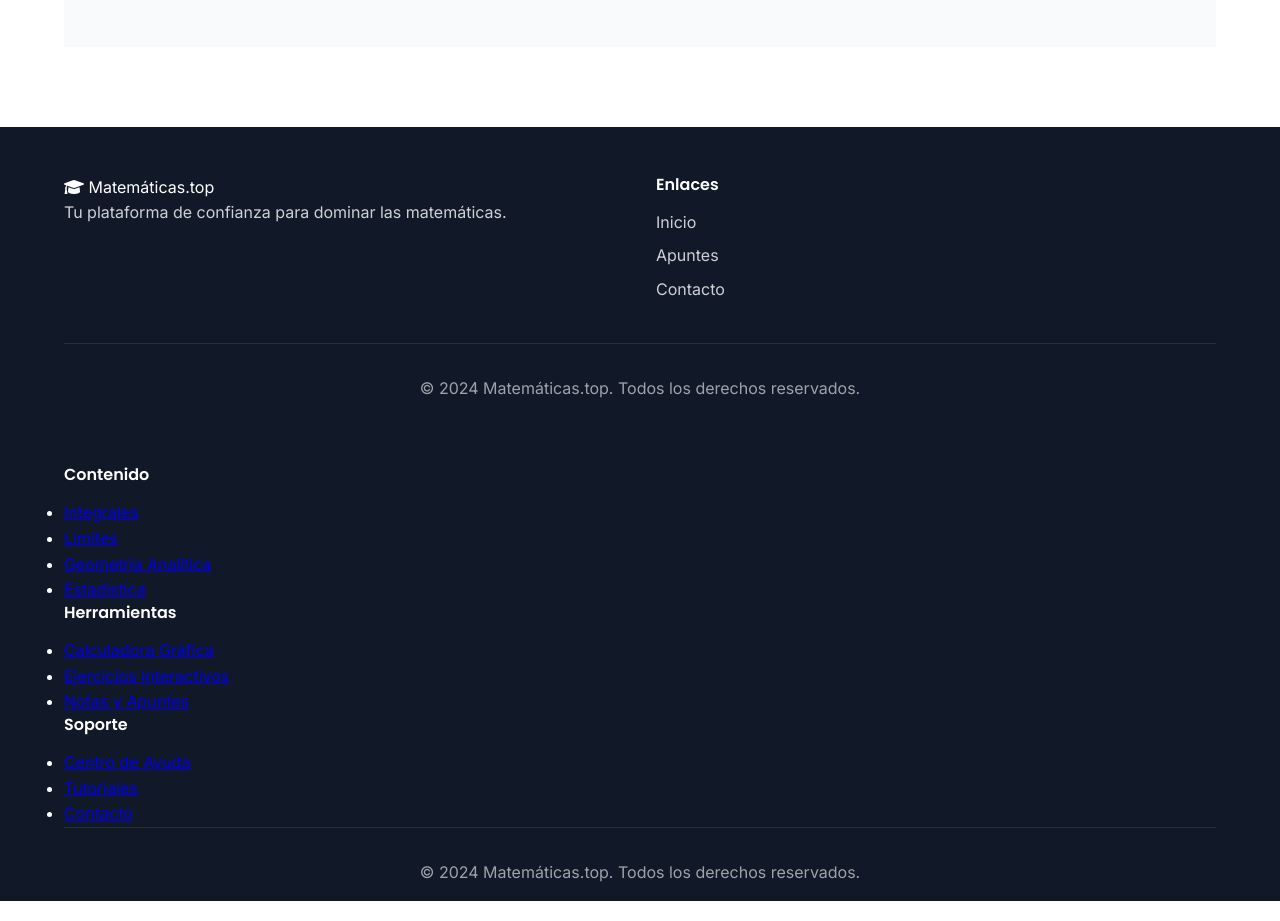
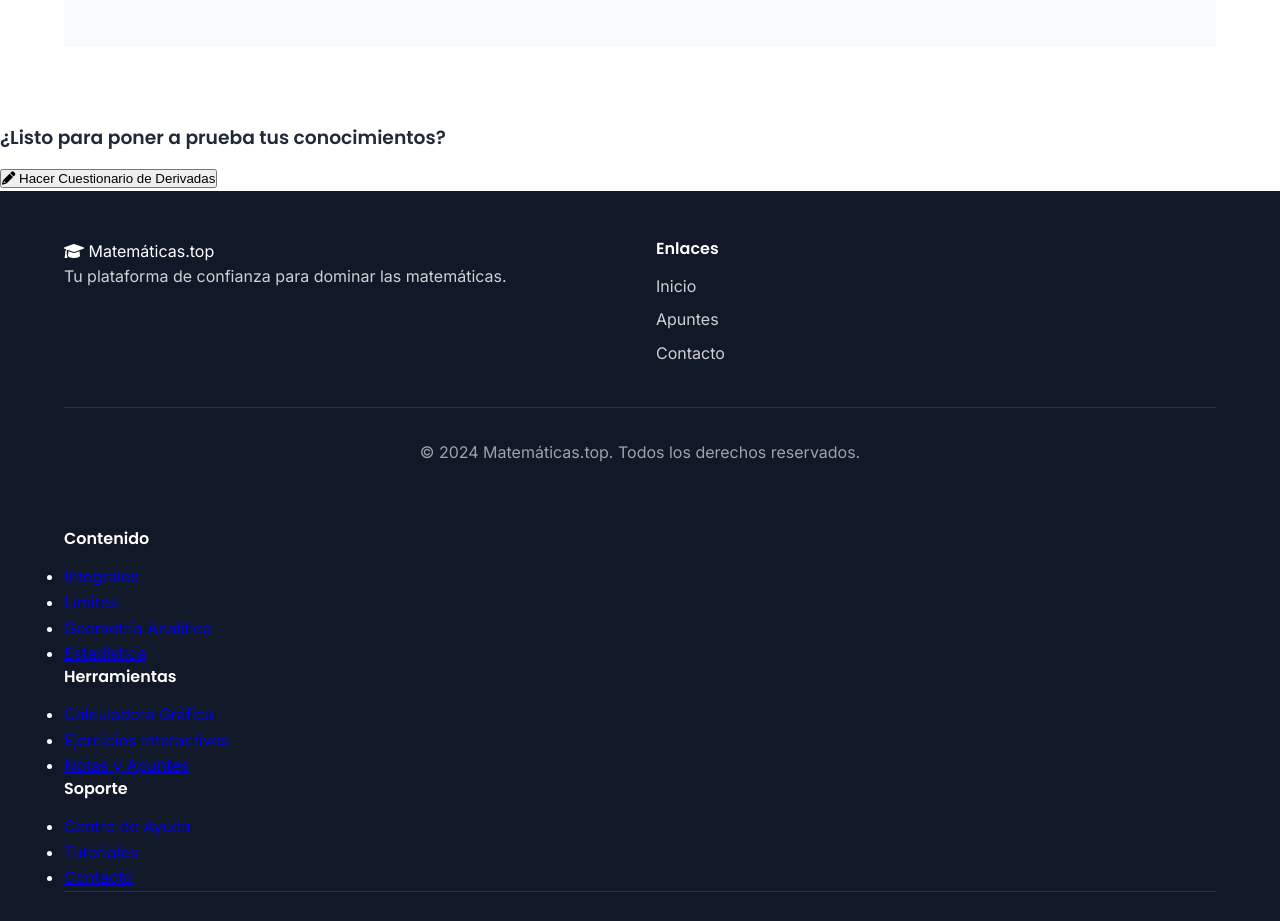
Before and after one commit to davidzuma/matematicas.top, a plain HTML site: page notes/derivadas.html in a window 1280 px wide. Shown: the part 3480-4401 px from the top of the page. Drawn offline with Linux system fonts and the light colour scheme.

Commit message:
first version ready

```diff
--- a/notes/derivadas.html
+++ b/notes/derivadas.html
@@ -239,6 +239,13 @@
                 </div>
             </div>
         </section>
+
+        <div class="quiz-button">
+            <h3>¿Listo para poner a prueba tus conocimientos?</h3>
+            <button onclick="openQuizModal()">
+                <i class="fas fa-pencil-alt"></i> Hacer Cuestionario de Derivadas
+            </button>
+        </div>
     </main>
 
     <!-- Footer -->
```
Also changed, not shown: notes/funciones.html (+7 -0 lines).
